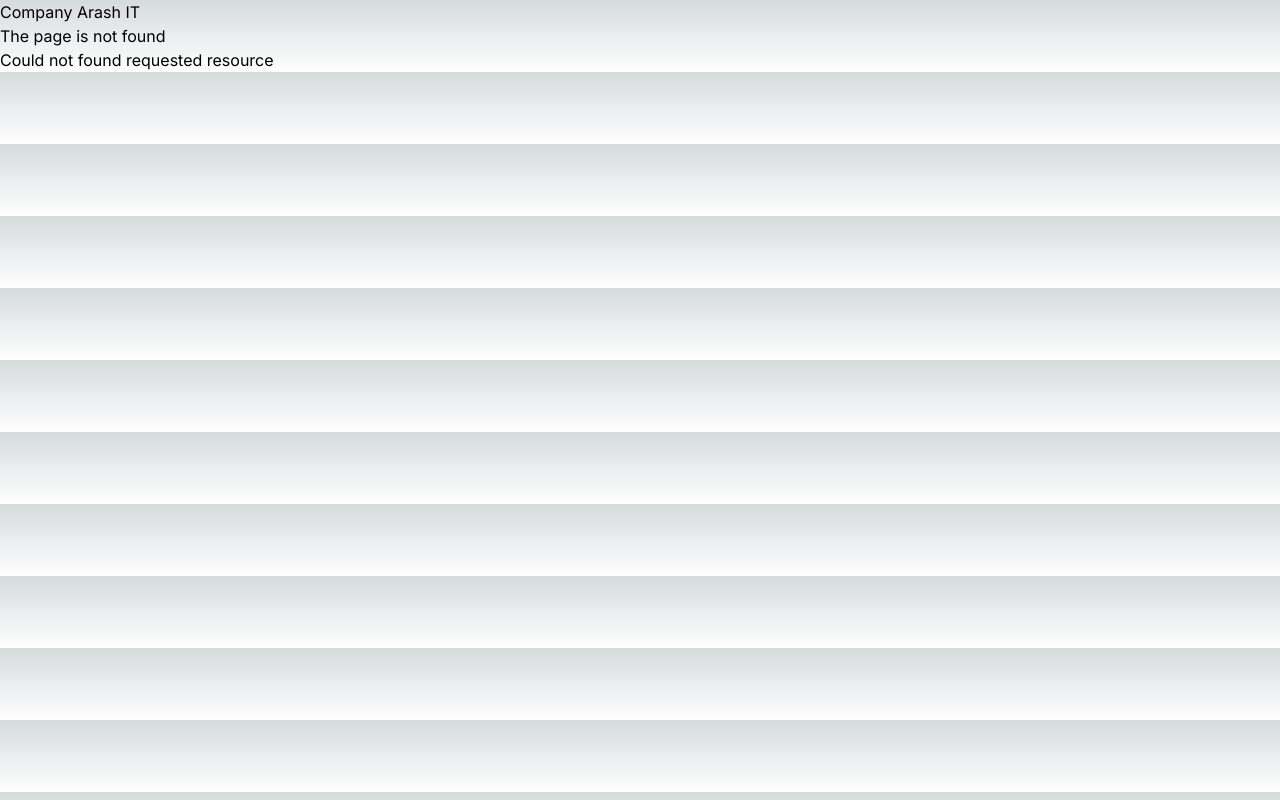
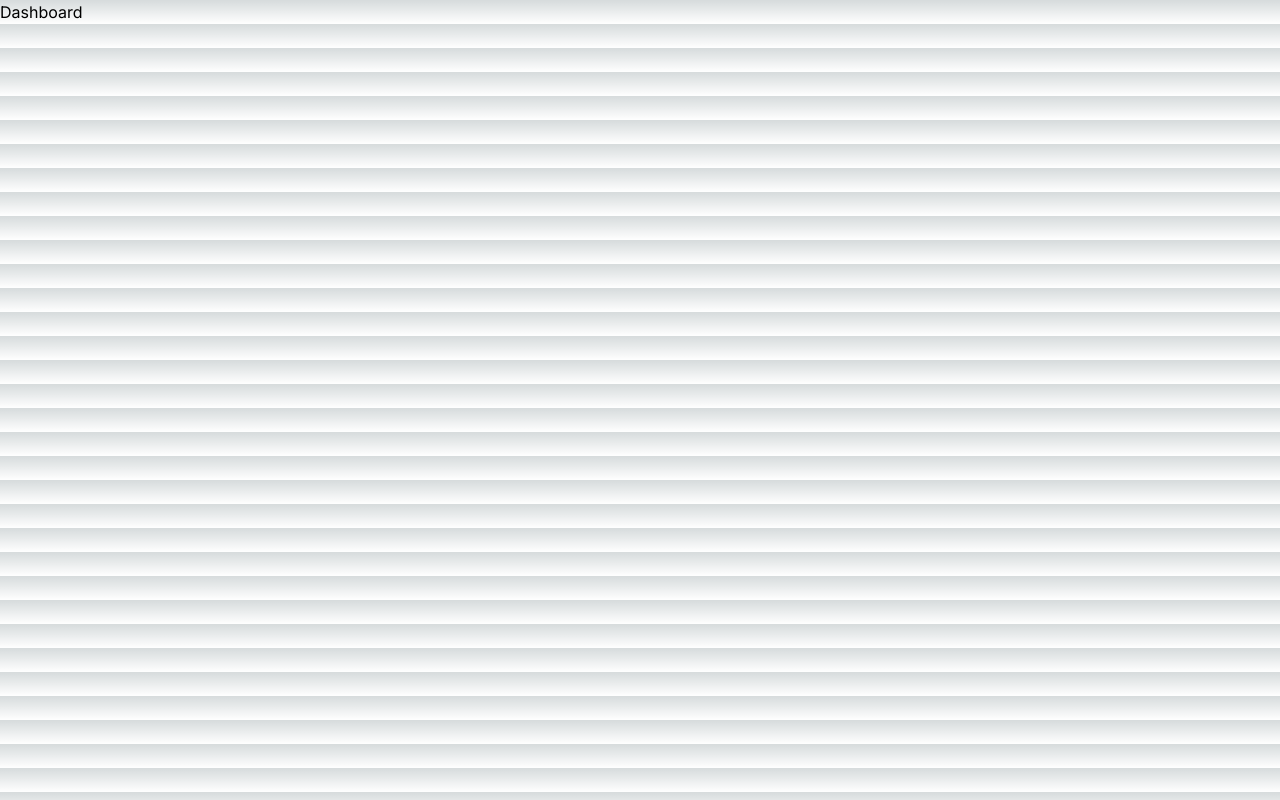
Before and after one commit to arash8877/Next-js-project2, a Next.js app: page /dashboard in a window 1280 px wide. Before the commit this address had no page. Built offline with nearby package versions, Linux system fonts and the light colour scheme.

Commit message:
file colocation and private folders in Next.js

```diff
--- /dev/null
+++ b/src/app/_lib/page.tsx
@@ -0,0 +1,7 @@
+// To make a folder private, which should not be considered by the
+// routing system, prefix the folder name whit '_' underscore
+// if you navigate to .../_lib route, you encounter the 'page not found'
+
+export default function PrivateRoute() {
+  return <h1>You can't view this in the browser</h1>;
+}
--- /dev/null
+++ b/src/app/dashboard/line-chart.tsx
@@ -0,0 +1,7 @@
+// A rout isn't publicly accessible until you name it page.tsx or page.js
+// If you navigate to .../dashboard rout, you encounter page-not-found
+// (if there isn't any page.tsx in the folder!)
+
+export default function LineChart() {
+  return <h1>Line Chart</h1>;
+}
--- /dev/null
+++ b/src/app/dashboard/page.tsx
@@ -0,0 +1,11 @@
+// the function which is 'default' exported, will be viewed in the browser.
+// if you navigate to .../dashboard route, you see the
+// Dashboard function not the BarChart function
+
+export function BarChart() {
+  return <h1>Bar chart</h1>;
+}
+
+export default function Dashboard() {
+  return <h1>Dashboard</h1>;
+}
```
Also changed, not shown: src/app/_lib/format-date.ts (added).
